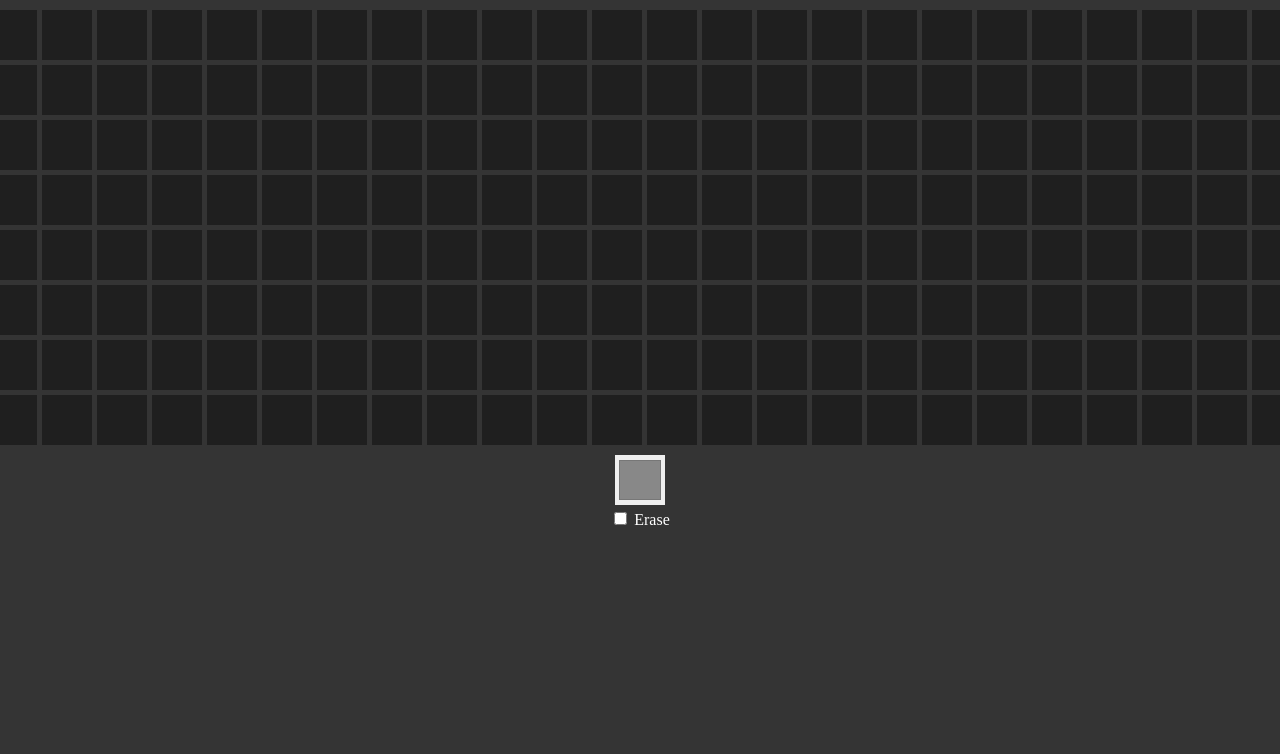
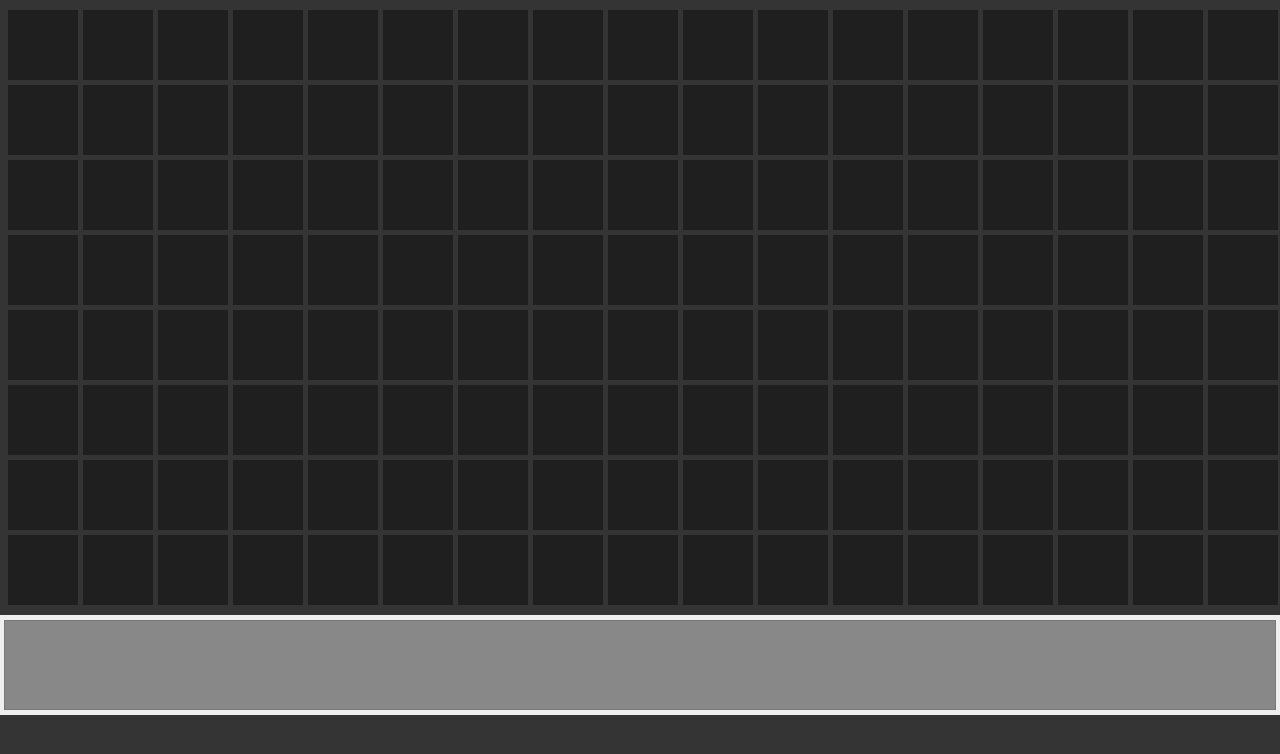
Before and after one commit to yuganksinghal/matrix-visualizer-server, a website: page public/index.html in a window 1280 px wide. Drawn offline with Linux system fonts and the light colour scheme.

Commit message:
clean up UI

```diff
--- a/public/index.css
+++ b/public/index.css
@@ -11,9 +11,9 @@ body {
 #colorPicker {
     border: none;
     display: block;
-    height: 50px;
+    height: 100px;
     margin: 0 auto;
-    width: 50px;
+    width: 100vw;
 }
 
 .led {
@@ -27,9 +27,9 @@ body {
     display: grid;
     grid-auto-flow: column;
     grid-gap: 5px;
-    grid-template-columns: repeat(var(--led-columns), 50px);
-    grid-template-rows: repeat(var(--led-rows), 50px);
-    justify-content: center;
+    grid-template-columns: repeat(var(--led-columns), 70px);
+    grid-template-rows: repeat(var(--led-rows), 70px);
+    justify-content: left;
     justify-items: stretch;
     margin: 10px 0;
     overflow-x: auto;
@@ -41,3 +41,9 @@ body {
     margin: 4px auto;
     width: fit-content;
 }
+
+@media (min-width: 2086px) {
+    #LEDMatrix {
+        justify-content: center;
+    }
+}
--- a/public/index.html
+++ b/public/index.html
@@ -1,13 +1,11 @@
 <html>
     <head>
+        <link rel="stylesheet" href="./index.css"/>
+        <meta name="viewport" content="width=device-width, initial-scale=1" />
         <script src="./index.js"></script>
-        <link rel="stylesheet" href="./index.css"/>
     </head>
     <body>
         <div id="LEDMatrix"></div>
         <input id="colorPicker" type="color" onchange="onColorChange()" value="#888888"/>
-        <div id="eraserContainer">
-            <input id="eraser" type="checkbox"> <label for="eraser">Erase</label>
-        </div>
     </body>
 </html>
--- a/public/index.js
+++ b/public/index.js
@@ -31,7 +31,7 @@ function findIndex(i) {
 }
 
 function paintPixel(e) {
-    const eraseState = document.querySelector('#eraser').checked;
+    const eraseState = matrixData[e.target.dataset.matrixIndex] != 'off';
     const pixel = e.target;
     pixel.style.backgroundColor = eraseState ? '' : paintbrush;
     matrixData[pixel.dataset.matrixIndex] = eraseState ? 'off' : paintbrush;
```
